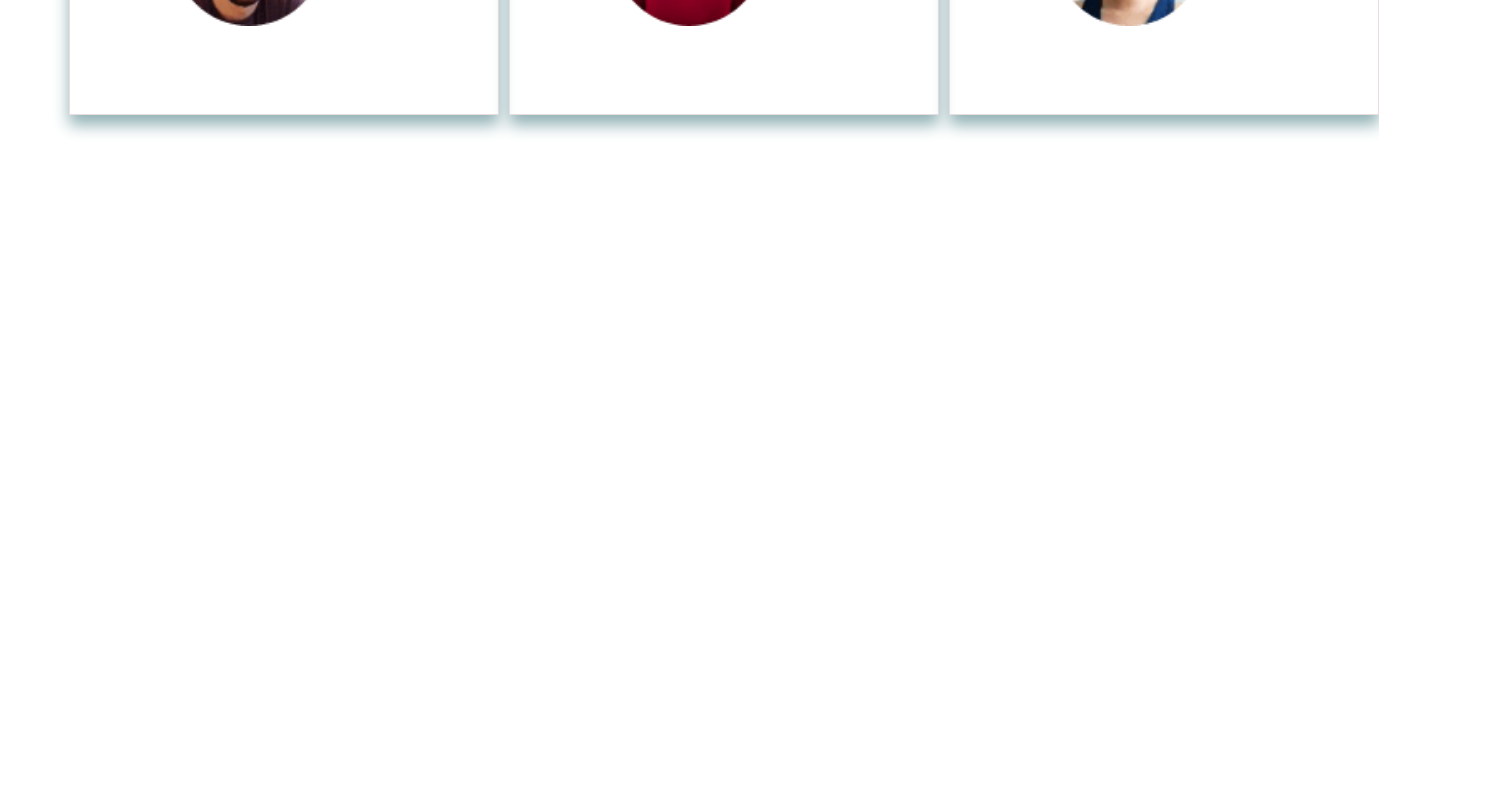
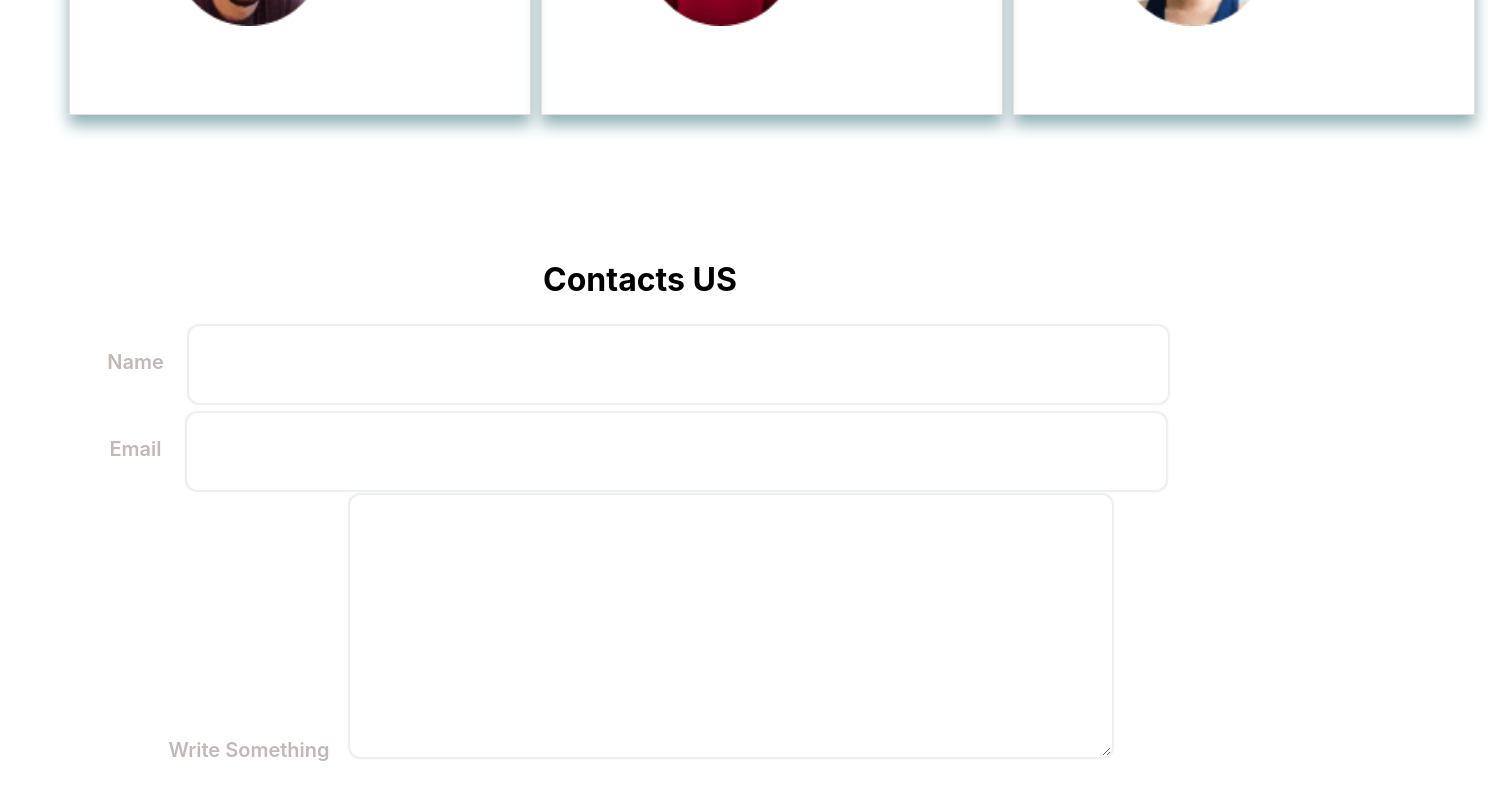
Before and after one commit to BishalAshiq/website-hospital, a React (Create React App) app: page / in a window 1280 px wide. Shown: the part 3125-3925 px from the top of the page, 1488 px wide, since content can reach past the window. Before the commit the page ends 3385 px from the top, so only its background shows below. Built offline with nearby package versions, Linux system fonts and the light colour scheme.

Commit message:
added reviewspics

```diff
--- /dev/null
+++ b/src/Pages/Contacts/Contact.css
@@ -0,0 +1,23 @@
+.contact{
+    margin-bottom: 150px;
+}
+label{
+    color: rgb(194, 184, 184);
+    margin-right: 20px;
+    font-size: calc(20px);
+    font-weight: 600;
+}
+input{
+    padding: 30px 400px 30px 400px;
+    margin: 5px;
+    border: 1px solid rgb(255, 255, 255);
+    box-shadow: 0px 0px 2px 2px rgb(235, 238, 237);
+    border-radius: 10px;
+}
+textarea{
+    width: 600px;
+    padding: 30px 80px 200px 80px;
+    border-radius: 10px;
+    border: 1px solid rgb(255, 255, 255);
+    box-shadow: 0px 0px 2px 2px rgb(235, 238, 237);
+}
--- /dev/null
+++ b/src/Pages/Contacts/Contacts.js
@@ -0,0 +1,30 @@
+import React from "react";
+import { Container } from "@mui/system";
+import './Contact.css';
+
+const Contacts = () => {
+  return (
+    <div className="contact">
+        <h1>Contacts US</h1>
+      <Container>
+      <label for="name">Name</label>
+            <input
+            id="name"
+            type="text"
+            /> <br/>
+             <label for="email">Email</label>
+            <input
+            id="email"
+            type="text"
+            /> <br/>
+             <label for="subject">Write Something</label>
+            <textarea
+            id="Write Something"
+            name="subject"
+            />
+      </Container>
+    </div>
+  );
+};
+
+export default Contacts;
--- a/src/Pages/Home/Home/Home.js
+++ b/src/Pages/Home/Home/Home.js
@@ -1,4 +1,5 @@
 import React from 'react';
+import Contacts from '../../Contacts/Contacts';
 import PatientsReview from '../../Home/PatientsReview/PatientsReview';
 import Banner from '../Banner/Banner';
 import ExtraSection from '../ExtraSection/ExtraSection';
@@ -13,6 +14,7 @@ const Home = () => {
             <ExtraSection></ExtraSection>
             <ExtraTemp></ExtraTemp>
             <PatientsReview></PatientsReview>
+            <Contacts></Contacts>
         </div>
     );
 };
```
Also changed, not shown: src/Images/Contacts/Contact-bg.png (added).
